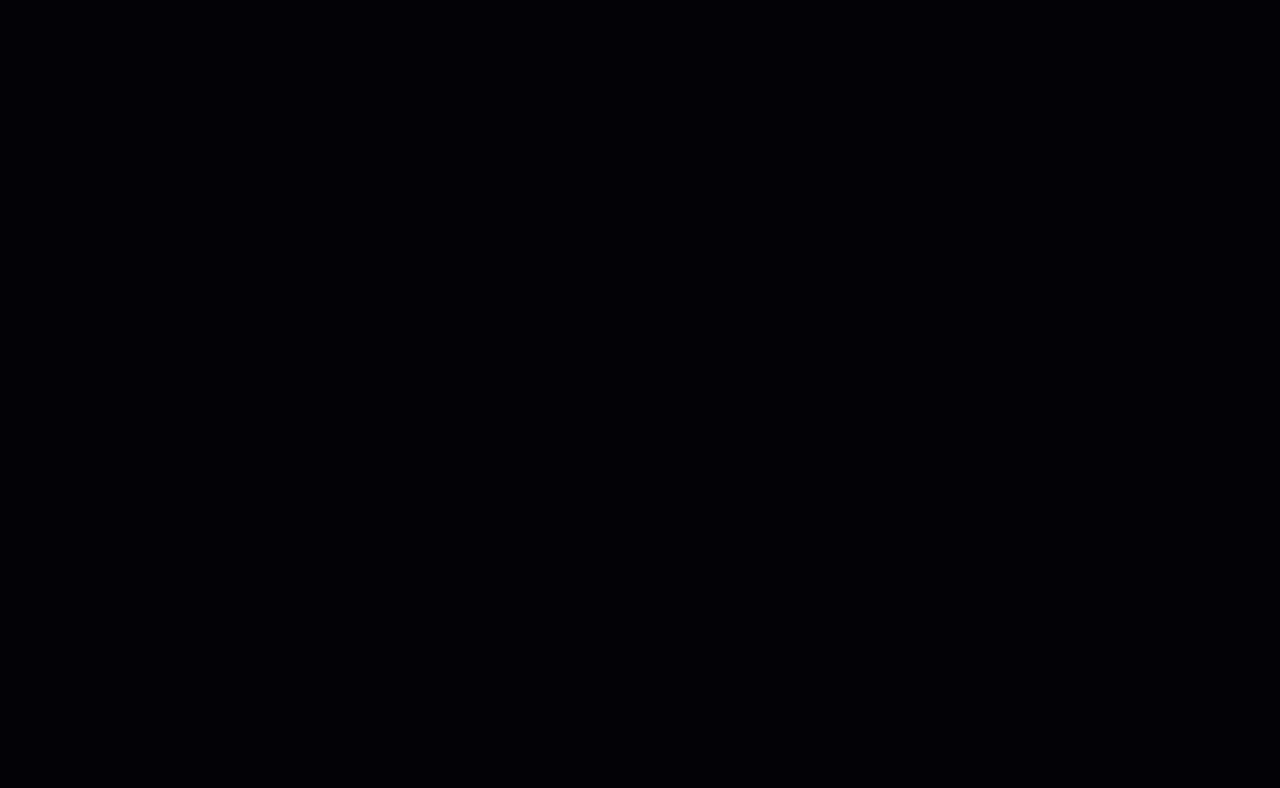
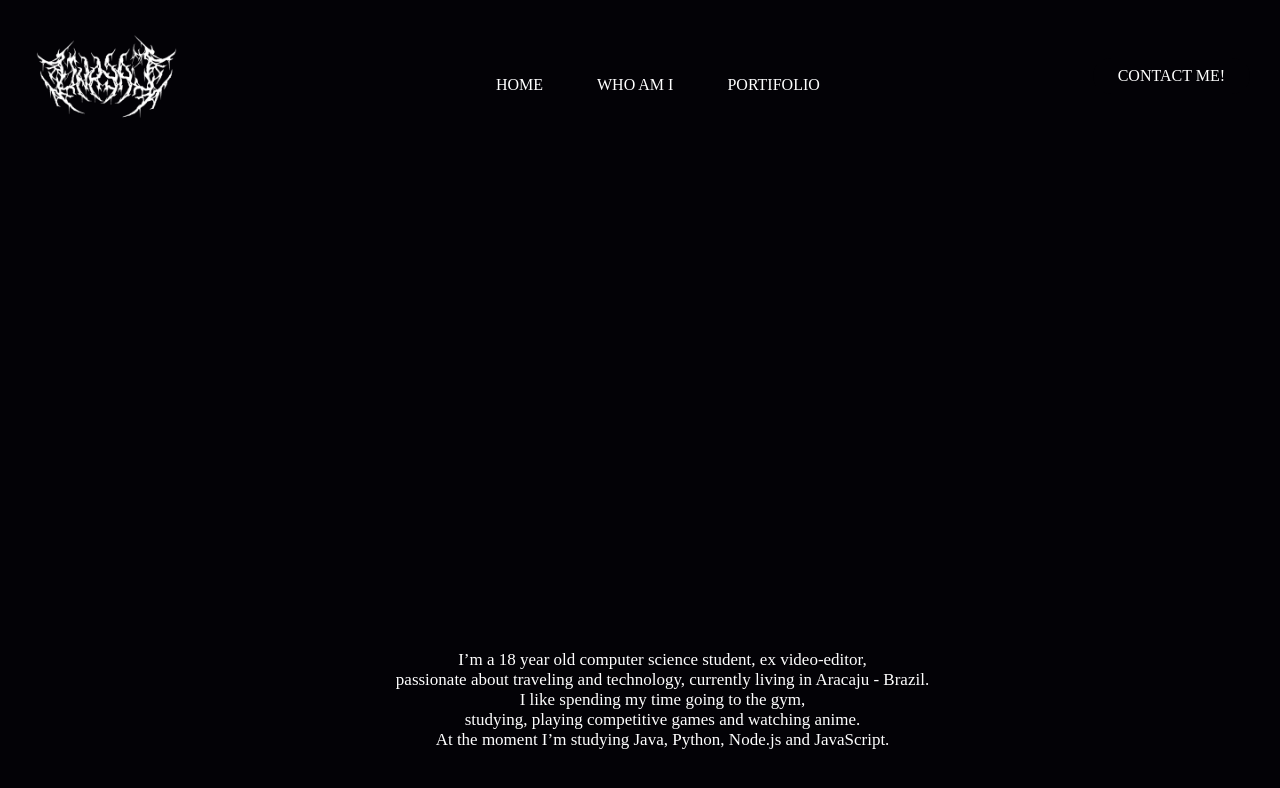
Before and after one commit to epitafioss/site-portifolio, a plain HTML site: page whoami.html in a window 1280 px wide. Drawn offline with Linux system fonts and the light colour scheme; a web font is replaced by a local one.

Commit message:
who am i

```diff
--- a/styles.css
+++ b/styles.css
@@ -121,3 +121,11 @@ button:hover{
 .hero{
   margin: 0px 0px 0px 70px;
 }
+.resumo{
+  margin: 400px 0px 0px 45px;
+  color: #FFFFFF;
+  font-family: 'Alike Angular', serif;
+  font-weight: 200;
+  font-size: 17px;
+  text-align: center;
+}
--- a/whoami.html
+++ b/whoami.html
@@ -3,10 +3,23 @@
 <head>
     <meta charset="UTF-8">
     <meta name="viewport" content="width=device-width, initial-scale=1.0">
-    <title>Document</title>
+    <title>Who Am i?</title>
     <link rel="stylesheet" href="styles.css">
 </head>
 <body>
-
+    <header>
+        <img class="logo" src="imgsrc/unreal death.png" alt="Logo">
+        <nav>
+            <ul class="navlinks">
+                <li><a href="index.html">HOME</a></li>
+                <li><a href="whoami.html">WHO AM I</a></li>
+                <li><a href="#">PORTIFOLIO</a></li>
+            </ul>
+        </nav>
+        <a href="#" class="cta"><button>CONTACT ME!</button></a>
+    </header>
+    <div class="resumo">
+    <p>I’m a 18 year old computer science student, ex video-editor,<br> passionate about traveling and technology, currently living in Aracaju - Brazil.<br> I like spending my time going to the gym,<br> studying, playing competitive games and watching anime.<br>                                                       At the moment I’m studying Java, Python, Node.js and JavaScript.</p>
+    </div>
 </body>
 </html>
```
